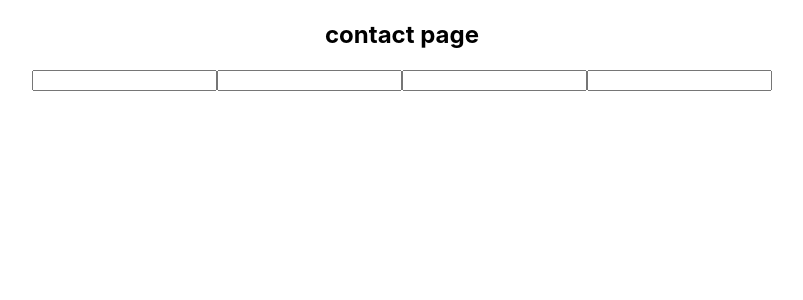
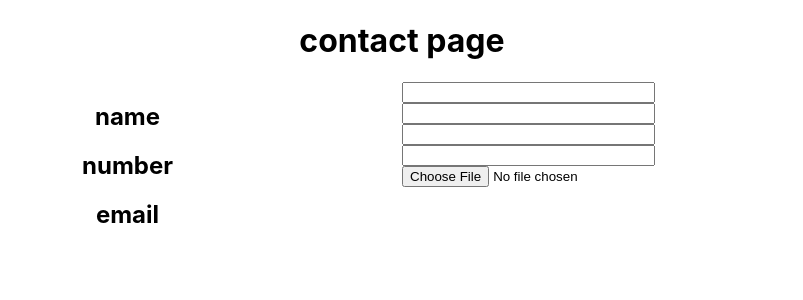
Before and after one commit to MirkusX/contactlist, a React (Create React App) app: page / in a window 1280 px wide. Shown: the top 300 px of the page, without its empty margins (238-1041 px from the left). Built offline with nearby package versions, Linux system fonts and the light colour scheme.

Commit message:
added example for testing

```diff
--- a/src/Components/StyledComponents.js
+++ b/src/Components/StyledComponents.js
@@ -0,0 +1,19 @@
+import styled from "styled-components";
+
+export const StyledForm = styled.form`
+  display: flex;
+  flex-direction: column;
+`;
+
+export const StyledSection = styled.section`
+  display: flex;
+`;
+
+export const StyledDiv = styled.div`
+  display: flex;
+  width: 50%;
+`;
+
+export const StyledImage = styled.image`
+  width: 50%;
+`;
--- a/src/Pages/Frontpage.js
+++ b/src/Pages/Frontpage.js
@@ -1,24 +1,57 @@
 import { useReducer, useState } from "react";
+import {
+  StyledDiv,
+  StyledForm,
+  StyledImage,
+  StyledSection,
+} from "../Components/StyledComponents";
 import { initialState, reducer } from "../Components/useReducer";
+import biznizcard from "../image/biznizcard.webp";
 
 export const Frontpage = () => {
   const [info, setInfo] = useState([]);
   const [state, dispatch] = useReducer(reducer, initialState);
-  console.log(state.name);
   return (
-    <section>
-      <div>
+    <>
+      <header>
         <h1>contact page</h1>
-      </div>
-      <form>
-        <input
-          type="text"
-          onInput={(e) => dispatch({ type: "name", payload: e.target.value })}
-        />
-        <input type="email" />
-        <input type="number" />
-        <input type="url" />
-      </form>
-    </section>
+      </header>
+      <StyledSection>
+        <StyledDiv>
+          <StyledImage src={biznizcard} />
+          <div>
+            <h2>name</h2>
+            <h2>number</h2>
+            <h2>email</h2>
+          </div>
+        </StyledDiv>
+        <StyledForm>
+          <input
+            type="text"
+            onInput={(e) => dispatch({ type: "name", payload: e.target.value })}
+          />
+          <input
+            type="email"
+            onInput={(e) =>
+              dispatch({ type: "email", payload: e.target.value })
+            }
+          />
+          <input
+            type="number"
+            onInput={(e) =>
+              dispatch({ type: "number", payload: e.target.value })
+            }
+          />
+          <input
+            type="url"
+            onInput={(e) => dispatch({ type: "url", payload: e.target.value })}
+          />
+          <input
+            type="file"
+            onInput={(e) => dispatch({ type: "url", payload: e.target.value })}
+          />
+        </StyledForm>
+      </StyledSection>
+    </>
   );
 };
```
Also changed, not shown: src/image/biznizcard.webp (added).
